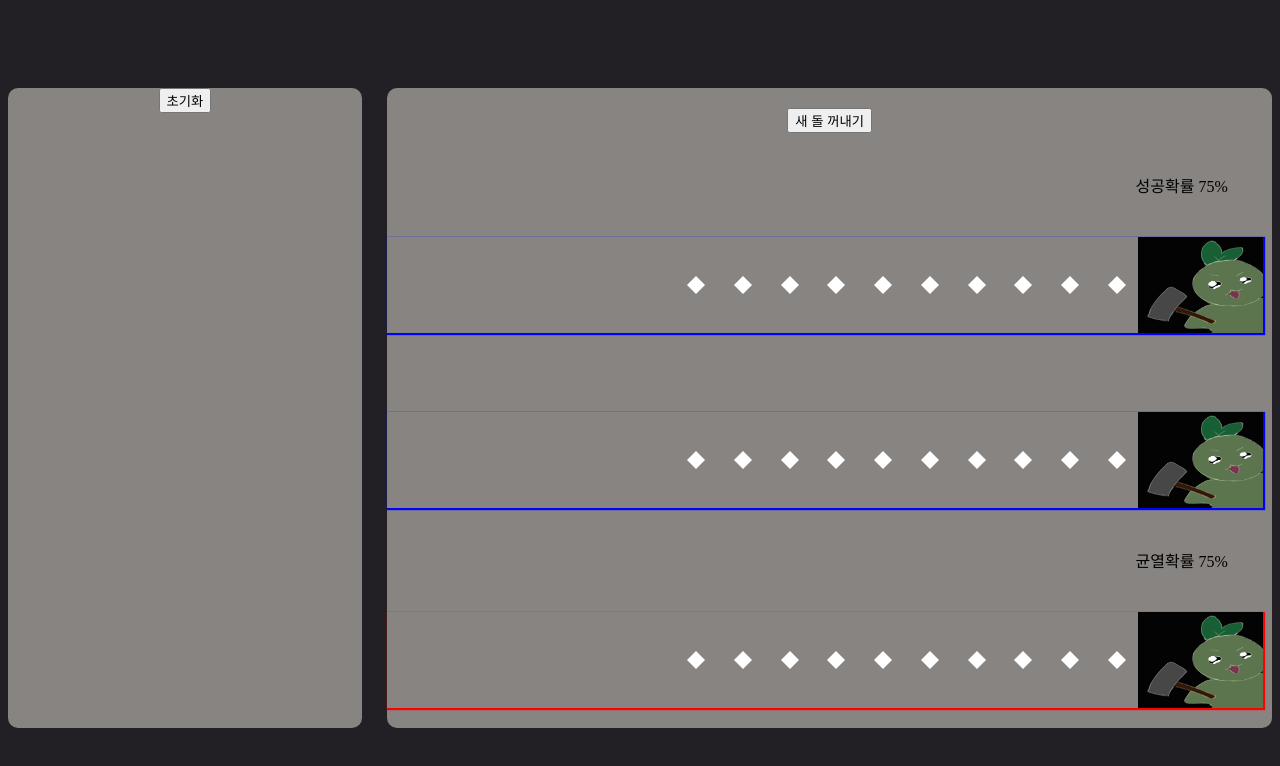
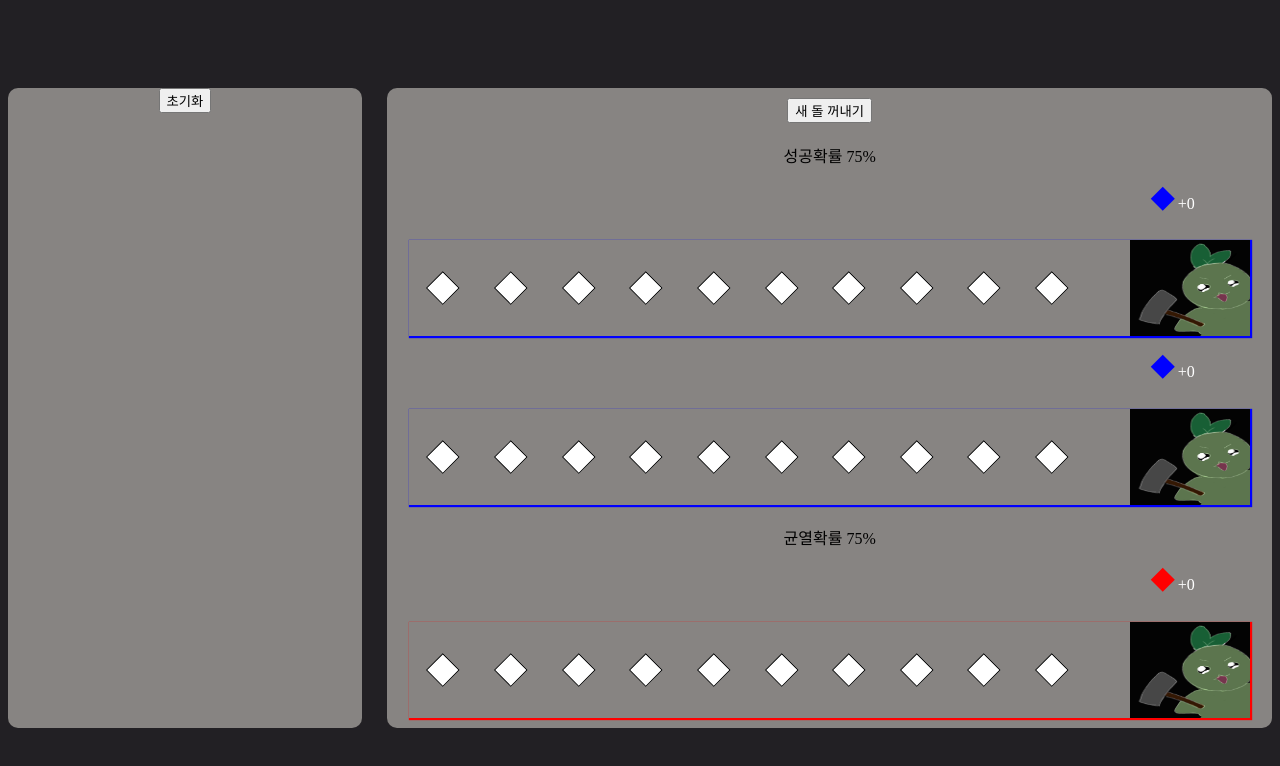
Before and after one commit to moonjh9392/stone-cutting, a React (Create React App) app: page / in a window 1280 px wide. Shown: the top 766 px of the page. Built offline with nearby package versions, Linux system fonts and the light colour scheme.

Commit message:
css 수정

```diff
--- a/public/index.html
+++ b/public/index.html
@@ -8,6 +8,7 @@
   <meta name="theme-color" content="#000000" />
   <meta name="description" content="Web site created using create-react-app" />
   <link rel="apple-touch-icon" href="%PUBLIC_URL%/logo192.png" />
+  <link rel="stylesheet" href="https://fonts.googleapis.com/icon?family=Material+Icons">
 
   <!--
       manifest.json provides metadata used when your web app is installed on a
--- a/src/App.css
+++ b/src/App.css
@@ -14,7 +14,6 @@
   height: 100%;
 }
 .App > div > div {
-  /* border: 1px solid rgb(135, 132, 130); */
   background-color: rgb(135, 132, 130);
   border-radius: 10px;
 }
--- a/src/component/Engraving.jsx
+++ b/src/component/Engraving.jsx
@@ -61,29 +61,30 @@ export default function Engraving({
   };
   return (
     <>
+      {Firstidx !== 1 ? (
         <div className="Engraving__percentage">
           {Firstidx === 0 ? "성공확률 " : Firstidx === 2 ? "균열확률 " : null}
-        {Firstidx !== 1 ? percentage + "%" : null}
+          {percentage}%
+        </div>
+      ) : null}
+      <div className="Engraving__result">
+        <div className={"result__" + className} />
+        <div className="plusText">&nbsp;&nbsp;&nbsp;+{result[Firstidx]}</div>
       </div>
       <div className={"Engraving " + className}>
         {/* className 으로 box-shadow 변경 */}
         <div className="Engraving__action">
-          <div className="Engraving__action__name"></div>
-          <div className="Engraving__action__box">
           {Firstele.map((ele, idx) => {
             return (
-                <div key={idx}>
               <div
+                key={idx}
                 className={
-                      "Engraving__action__box__square " +
-                      (ele.result === "success" && Firstidx === 2 ? "success_red" : ele.result)
+                  "rhombus " + (ele.result === "success" && Firstidx === 2 ? "success_red" : ele.result)
                   // 클래스 추가로 버튼 클릭시 마름모의 색을 바꿈
                 }
               />
-                </div>
             );
           })}
-          </div>
           <div className="Engraving__action__result"></div>
         </div>
         {/* 모코코 망치버튼 */}
--- a/src/component/SideBox.jsx
+++ b/src/component/SideBox.jsx
@@ -20,22 +20,26 @@ export default function SideBox({ rend, setRend, viewStone, setViewStone, getSto
   return (
     <div className="SideBox">
       <button onClick={clearStones}>초기화</button>
+      <div>
         {stones !== null
           ? stones.map((ele, idx) => {
               return (
                 <div className="sideStones" key={idx}>
-                <div>
                   <span>[{idx + 1}]</span>
                   <span className="blue">{ele.result[0]}</span>&nbsp;
                   <span className="blue">{ele.result[1]}</span>&nbsp;
                   <span className="red">{ele.result[2]}</span>&nbsp;돌
-                </div>
-                <button onClick={() => getStone(ele)}>꺼내기</button>
-                <button onClick={() => deleteStone(idx, ele.key)}>지우기</button>
+                  <span class="material-icons sideBtn" onClick={() => getStone(ele)}>
+                    trending_flat
+                  </span>
+                  <span class="material-icons sideBtn" onClick={() => deleteStone(idx, ele.key)}>
+                    close
+                  </span>
                 </div>
               );
             })
           : null}
       </div>
+    </div>
   );
 }
--- a/src/style/Engraving.css
+++ b/src/style/Engraving.css
@@ -1,24 +1,14 @@
 .Engraving {
-  width: 99%;
+  width: 95%;
   height: 15%;
   display: flex;
-  justify-content: center;
-  align-items: center;
 }
 
-.Engraving > div {
-  height: 100%;
-  display: flex;
-  justify-content: center;
-  align-items: center;
-  border-radius: 1%;
-}
-
-.Engraving__img {
-  flex: 0.5;
-}
 .Engraving__action {
   flex: 3;
+  display: flex;
+  justify-content: space-around;
+  align-items: center;
 }
 .Engraving__btn {
   flex: 0.5;
@@ -26,183 +16,22 @@
 .Engraving__btn:hover {
   cursor: pointer;
 }
-.Engraving__img:hover {
-  cursor: pointer;
-}
-
-.Engraving__action__box {
-  display: flex;
-  justify-content: space-around;
-}
-.Engraving__action__box > div {
-  margin: 8%;
-}
-
-.Engraving__percentage {
-  padding-right: 5%;
-  text-align: right;
-}
 
 img {
   width: 100%;
   height: 100%;
 }
-
-/*
-##Device = Desktops
-##Screen = 1281px to higher resolution desktops
-##Device = 데스크탑
-##Screen = 1281px 이상 해상도 데스크탑
-*/
-
-@media (min-width: 1281px) {
-  .Engraving__action__box__square {
-    border: 10px solid transparent;
-    border-bottom-color: white;
-    position: relative;
-    top: -10px;
-  }
-  .Engraving__action__box__square::after {
-    content: "";
-    position: absolute;
-    left: -10px;
-    top: 10px;
-    width: 0;
-    height: 0;
-    border: 10px solid transparent;
-    border-top-color: white;
-  }
+/* 마름모 */
+.rhombus {
+  width: 3%;
+  border: 1px solid black;
+  background-color: white;
+  transform: rotate(45deg);
 }
-
-/*
-  ##Device = Laptops, Desktops
-  ##Screen = B/w 1025px to 1280px
-  ##Device = 랩탑, 데스크탑
-  ##Screen = 1025px에서 1280px 사이
-  */
-
-@media (min-width: 1025px) and (max-width: 1280px) {
-  .Engraving__action__box__square {
-    border: 9px solid transparent;
-    border-bottom-color: white;
-    position: relative;
-    top: -9px;
-  }
-  .Engraving__action__box__square::after {
-    content: "";
-    position: absolute;
-    left: -9px;
-    top: 9px;
-    width: 0;
-    height: 0;
-    border: 9px solid transparent;
-    border-top-color: white;
-  }
-}
-
-/*
-  ##Device = Tablets, Ipads (portrait),
-  ##Screen = B/w 768px to 1024px
-  ##Device = 태블릿, 아이패드(세로),
-  ##Screen = 768px에서 1024px 사이
-  */
-
-@media (min-width: 768px) and (max-width: 1024px) {
-  .Engraving__action__box__square {
-    border: 8px solid transparent;
-    border-bottom-color: white;
-    position: relative;
-    top: -8px;
-  }
-  .Engraving__action__box__square::after {
-    content: "";
-    position: absolute;
-    left: -8px;
-    top: 8px;
-    width: 0;
-    height: 0;
-    border: 8px solid transparent;
-    border-top-color: white;
-  }
-}
-
-/*
-  ##Device = Tablets, Ipads (landscape)
-  ##Screen = B/w 768px to 1024px
-  ##Device = 태블릿, 아이패드(가로)
-  ##Screen = 768px에서 1024px 사이
-  */
-
-@media (min-width: 768px) and (max-width: 1024px) and (orientation: landscape) {
-  .Engraving__action__box__square {
-    border: 7px solid transparent;
-    border-bottom-color: white;
-    position: relative;
-    top: -7px;
-  }
-  .Engraving__action__box__square::after {
-    content: "";
-    position: absolute;
-    left: -7px;
-    top: 7px;
-    width: 0;
-    height: 0;
-    border: 7px solid transparent;
-    border-top-color: white;
-  }
-}
-
-/*
-  ##Device = Low Resolution Tablets, Mobiles (Landscape)
-  ##Screen = B/w 481px to 767px
-  ##Device = 저해상도 태블릿, 모바일(가로)
-  ##Screen = 481px에서 767px 사이
-  */
-
-@media (min-width: 461px) and (max-width: 767px) {
-  .Engraving__action__box__square {
-    border: 6px solid transparent;
-    border-bottom-color: white;
-    position: relative;
-    top: -6px;
-  }
-  .Engraving__action__box__square::after {
-    content: "";
-    position: absolute;
-    left: -6px;
-    top: 6px;
-    width: 0;
-    height: 0;
-    border: 6px solid transparent;
-    border-top-color: white;
-  }
-}
-
-/*
-  ##Device = Most of the Smartphones Mobiles (Portrait)
-  ##Screen = B/w 320px to 479px
-  ##Device = 대부분의 스마트폰 모바일 기기(세로)
-  ##Screen = 320px에서 479px 사이
-  */
-
-@media (max-width: 460px) {
-  .Engraving__action__box__square {
-    border: 6px solid transparent;
-    border-bottom-color: white;
-    position: relative;
-    top: -6px;
-    /* transform: rotate(45deg); */
-  }
-  .Engraving__action__box__square::after {
-    content: "";
-    position: absolute;
-    left: -6px;
-    top: 6px;
-    width: 0;
-    height: 0;
-    border: 6px solid transparent;
-    border-top-color: white;
-  }
+.rhombus::after {
+  content: "";
+  display: block;
+  padding-bottom: 100%;
 }
 
 /* 컴포넌트 그림자색 변경 */
@@ -216,20 +45,44 @@ img {
 
 /* 모코코 망치 클릭시 class추가로 변경되는 색상 */
 .success {
-  border-bottom-color: blue;
-}
-.success::after {
-  border-top-color: blue;
+  background-color: blue;
 }
 .success_red {
-  border-bottom-color: red;
-}
-.success_red::after {
-  border-top-color: red;
+  background-color: red;
 }
 .fail {
-  border-bottom-color: rgb(75, 72, 72);
+  background-color: rgb(75, 72, 72);
 }
-.fail::after {
-  border-top-color: rgb(75, 72, 72);
+
+.Engraving__result {
+  width: 95%;
+  height: 5%;
+  display: flex;
+  justify-content: flex-end;
+  color: white;
 }
+.plusText {
+  width: 10%;
+  display: flex;
+  align-items: center;
+}
+.result__increase {
+  width: 2%;
+  transform: rotate(45deg);
+}
+.result__increase::after {
+  content: "";
+  display: block;
+  padding-bottom: 100%;
+  background-color: blue;
+}
+.result__decrease {
+  width: 2%;
+  transform: rotate(45deg);
+}
+.result__decrease::after {
+  content: "";
+  display: block;
+  background-color: red;
+  padding-bottom: 100%;
+}
--- a/src/style/MainBox.css
+++ b/src/style/MainBox.css
@@ -4,6 +4,7 @@
   display: flex;
   flex-direction: column;
   justify-content: space-around;
+  align-items: center;
 }
 @media (max-width: 460px) {
   .MainBox {
--- a/src/style/SideBox.css
+++ b/src/style/SideBox.css
@@ -2,10 +2,21 @@
   width: 28%;
   height: 80%;
   overflow: auto;
+  display: flex;
+  flex-direction: column;
+  align-items: center;
+}
+
+.SideBox > div {
+  width: 50%;
 }
 .sideStones {
   display: flex;
-  justify-content: center;
+  justify-content: space-around;
+}
+.sideBtn {
+  border: 1px solid black;
+  background-color: white;
 }
 .blue {
   color: blue;
```
Also changed, not shown: src/component/BottomBox.jsx (deleted, +0 -33 lines), src/style/BottomBox.css (deleted, +0 -41 lines). Lines whose indentation alone changed are shown as unchanged.
